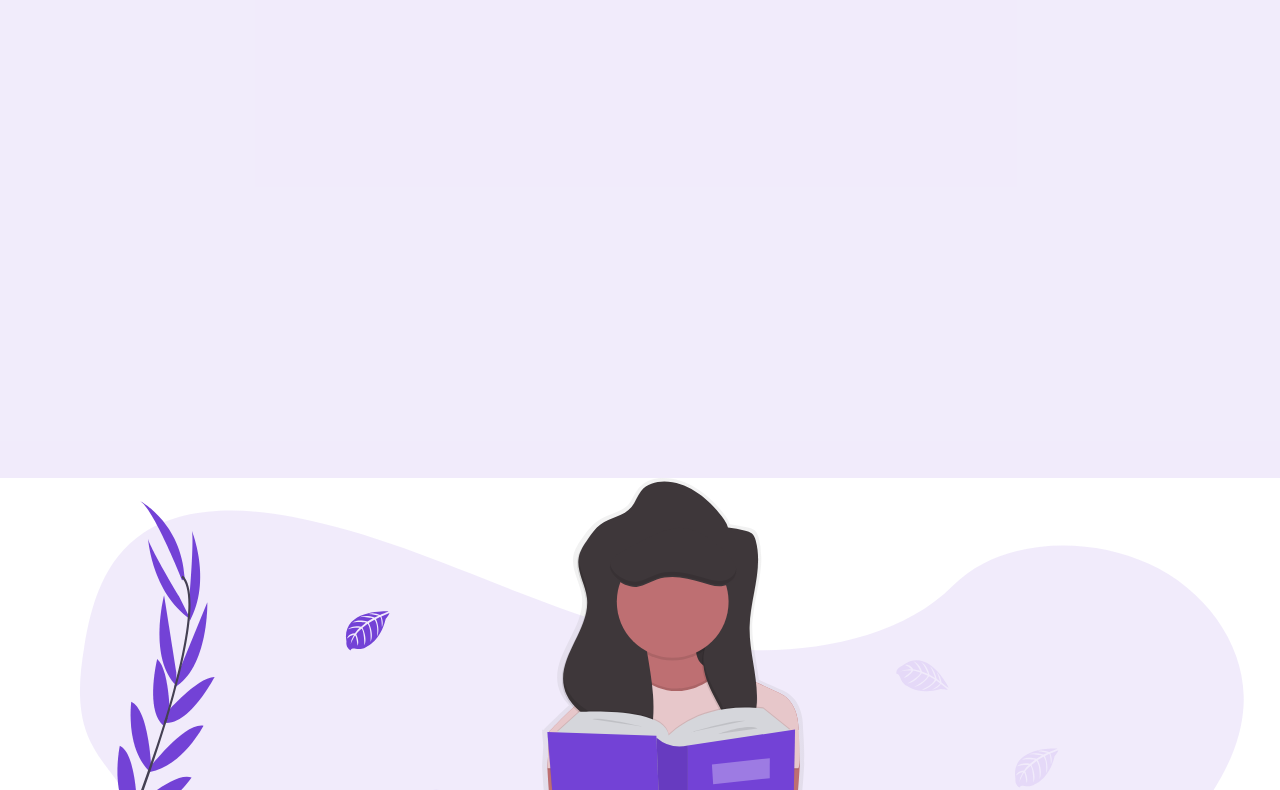
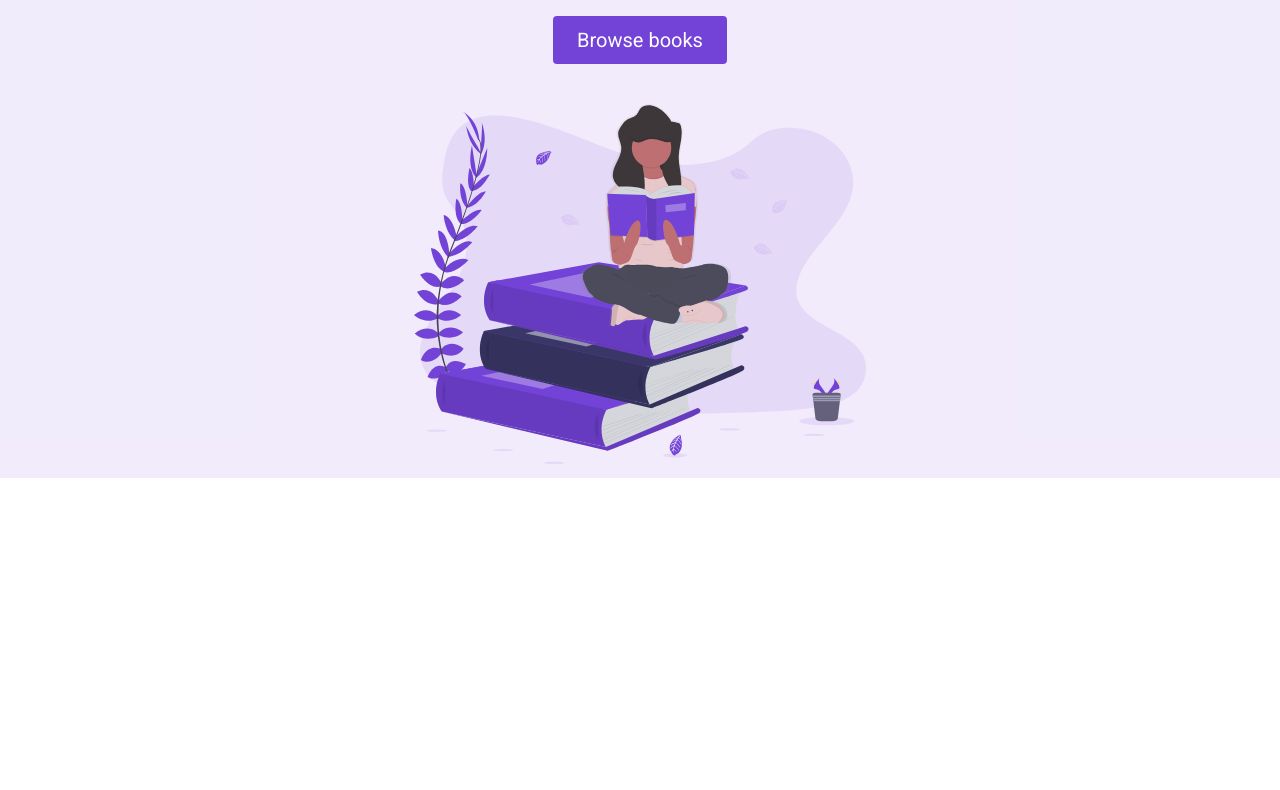
Before and after one commit to RonDariusTaylorDev/fes-library, a plain HTML site: page index.html in a window 1280 px wide. Shown: the part 322-1112 px from the top of the page. After the commit the page ends 830 px from the top, so only its background shows below. Drawn offline with Linux system fonts and the light colour scheme.

Commit message:
index.html and style.css second update

```diff
--- a/index.html
+++ b/index.html
@@ -24,11 +24,12 @@
       <div class="header__description">
         <h1>Americas most awarded online library platform</h1>
         <h2>find your dream book with <span class="purple">library</span></h2>
+        <button class="btn">Browse books</button>
+        <figure class="header__img--wrapper">
+      <img src="assets/Undraw_Books.svg" alt="">
+    </figure>
       </div>
      </div>
-     <figure>
-      <img src="assets/Undraw_Books.svg" alt="">
-    </figure>
     </header>
   </section>
 </body>
--- a/styles.css
+++ b/styles.css
@@ -14,6 +14,9 @@ nav{
 
 img{
   width: 100%;
+  height: 100%;
+  max-height: 50vh;
+  padding: 20px;
 }
 
 .nav__container{
@@ -72,12 +75,20 @@ header{
 }
 
 .header__container{
+  padding-top: 32px;
   width: 100%;
   max-width: 720px;
   margin: 0 auto;
   height: 100%;
   display: flex;
   flex-direction: column;
+  justify-content: space-around;
+}
+
+.header__description{
+  display: flex;
+  flex-direction: column;
+  align-items: center;
 }
 
 h1{
@@ -92,3 +103,25 @@ h2{
   margin-bottom: 32px;
   text-align: center;
 }
+
+button{
+  cursor: pointer;
+}
+
+button:active{
+  transform: translateY(1px)
+}
+
+.btn{
+  background-color: #7342d6;
+  color: white;
+  padding: 12px 24px;
+  font-size: 20px;
+  border-radius: 4px;
+  border: none;
+}
+
+.header__img--wrapper{
+  padding: 20px;
+
+}
```
